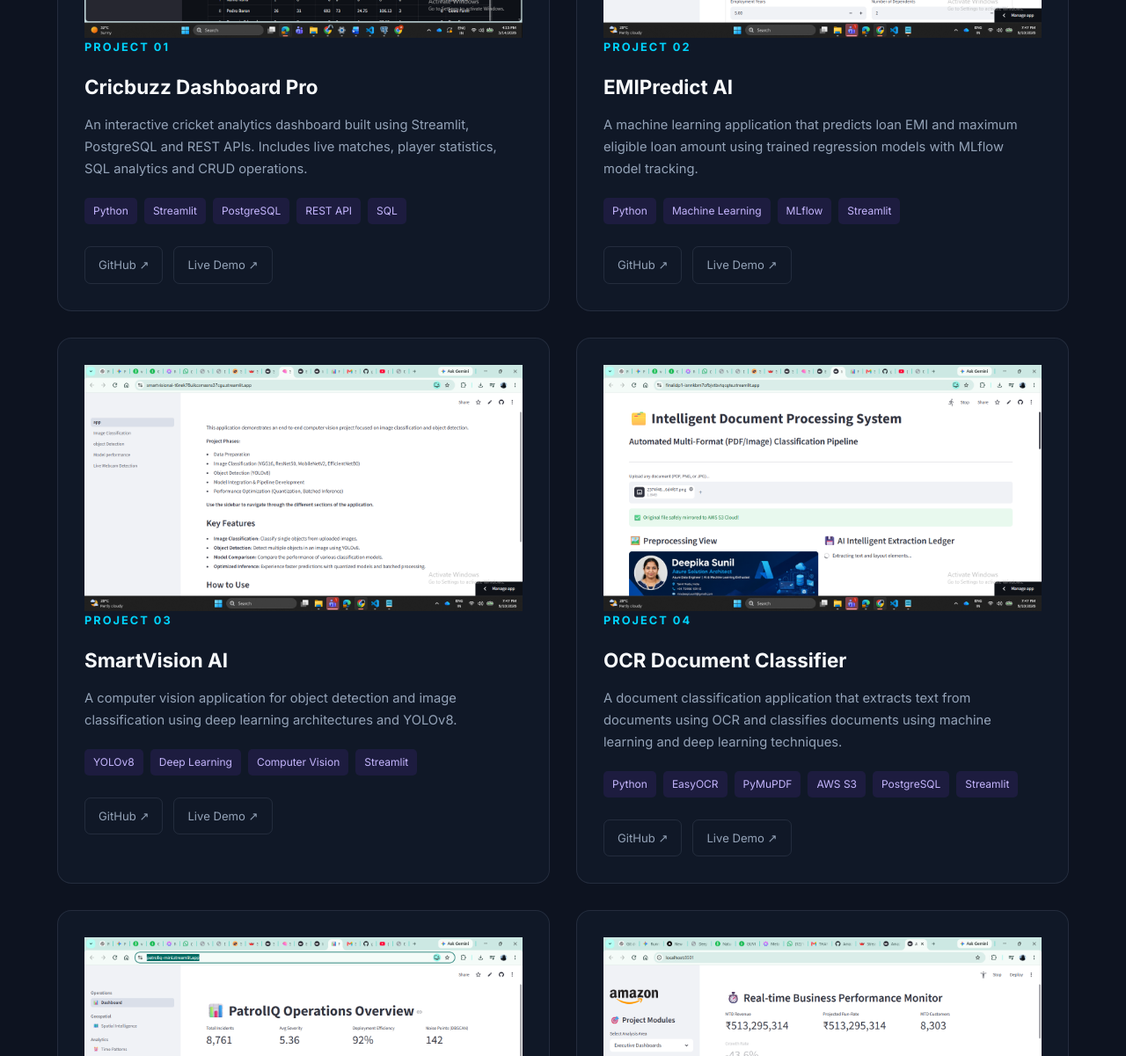
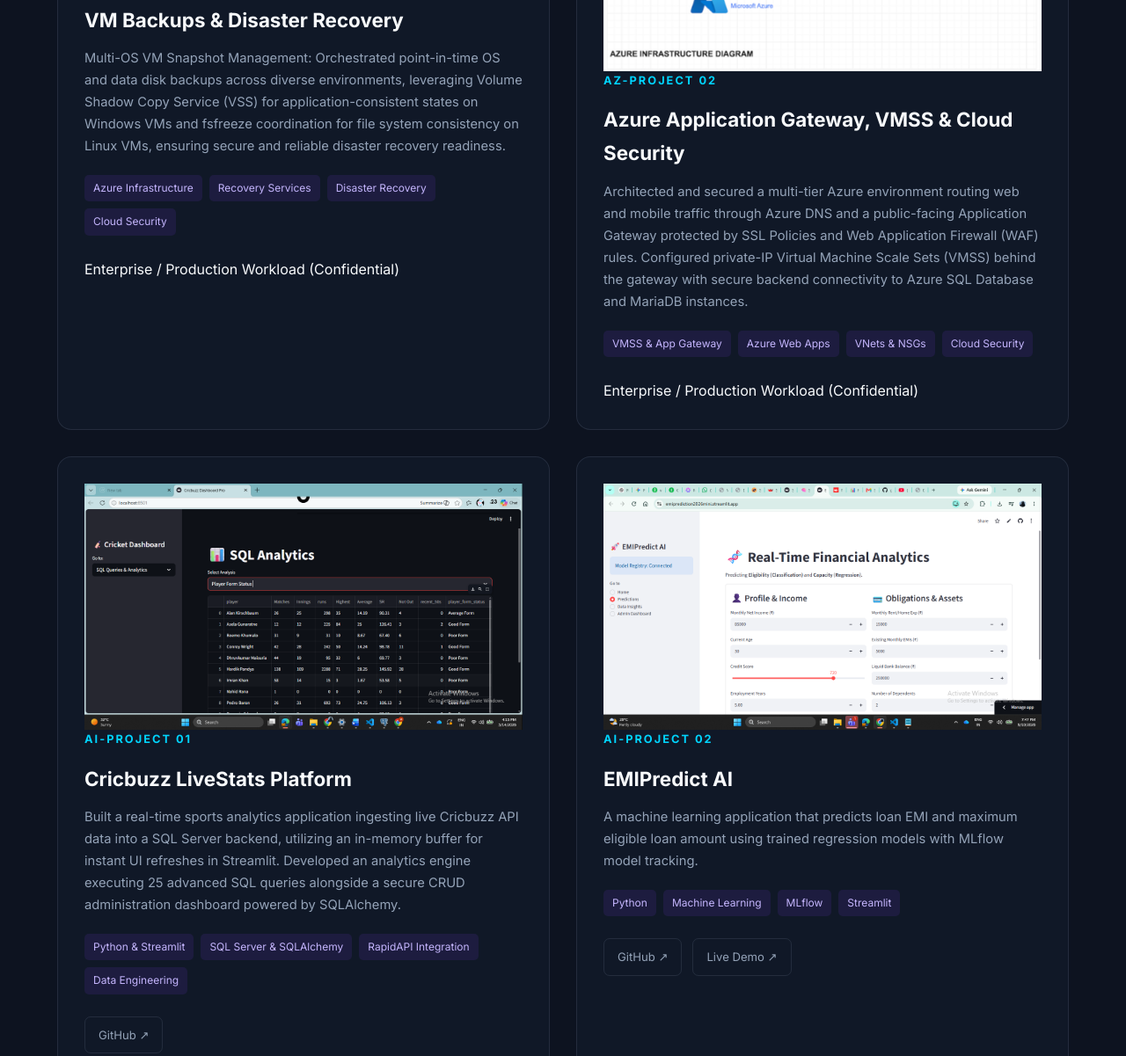
Before and after one commit to mrsdeepisunil-oss/Portfolio, a plain HTML site: page index.html in a window 1280 px wide. Shown: the part 2859-4060 px from the top of the page at 88% size. Drawn offline with Linux system fonts and the light colour scheme.

Commit message:
Initial commit1

```diff
--- a/index.html
+++ b/index.html
@@ -506,68 +506,134 @@
 
             <div class="projects-grid">
 
-
                 <!-- =================================================
-                     PROJECT 01
+                     PROJECT AZ01
                 ================================================== -->
 
                 <div
                     class="project-card"
-                    data-category="data">
-                    <img src="images/crickbuzz.png"
-                    alt="Cricbuzz Dashboard Pro"
+                    data-category="infrastructure">
+                    <img src="images/Az1.png"
+                    alt="VM Backups and Disaster Recovery"
                     class="project-image">
 
                     <div class="project-number">
-                        PROJECT 01
+                        AZ-PROJECT 01
                     </div>
 
                     <h3>
-                        Cricbuzz Dashboard Pro
+                        VM Backups & Disaster Recovery
                     </h3>
 
                     <p>
-                        An interactive cricket analytics dashboard
-                        built using Streamlit, PostgreSQL and REST APIs.
-                        Includes live matches, player statistics,
-                        SQL analytics and CRUD operations.
+                        Multi-OS VM Snapshot Management: Orchestrated point-in-time OS and
+                        data disk backups across diverse environments,
+                        leveraging Volume Shadow Copy Service (VSS) for application-consistent states on Windows VMs and
+                        fsfreeze coordination for file system consistency on Linux VMs,
+                        ensuring secure and reliable disaster recovery readiness.
                     </p>
 
                     <div class="project-tags">
 
-                        <span>Python</span>
-                        <span>Streamlit</span>
-                        <span>PostgreSQL</span>
-                        <span>REST API</span>
-                        <span>SQL</span>
+                        <span>Azure Infrastructure</span>
+                        <span>Recovery Services</span>
+                        <span>Disaster Recovery</span>
+                        <span>Cloud Security</span>
 
                     </div>
 
                     <div class="project-links">
 
-                        <a
-                            href="https://github.com/mrsdeepisunil-oss/guvi-cricbuzz"
-                            target="_blank"
-                            rel="noopener noreferrer">
-
-                            GitHub ↗
-
-                        </a>
-
-                        <a
-                            href="https://guvi-cricbuzz-bq4hnvpk3dhmuafbbvzvdo.streamlit.app/"
-                            target="_blank"
-                            rel="noopener noreferrer">
-
-                            Live Demo ↗
-
-                        </a>
+                        <span class="private-project-label">
+                            Enterprise / Production Workload (Confidential)
+                        </span>
 
                     </div>
 
                 </div>
+                <!-- =================================================
+                                    PROJECT AZ02
+                    ================================================== -->
 
+                <div
+                    class="project-card"
+                    data-category="infrastructure">
+                    <img src="images/Az2.png"
+                    alt="Azure VMSS, App Services & Networking"
+                    class="project-image">
 
+                    <div class="project-number">
+                        AZ-PROJECT 02
+                    </div>
+
+                    <h3>
+                        Azure Application Gateway, VMSS & Cloud Security
+                    </h3>
+
+                    <p>
+                        Architected and secured a multi-tier Azure environment routing web and mobile traffic through
+                        Azure DNS and a public-facing Application Gateway protected by SSL Policies and Web Application
+                        Firewall (WAF) rules. Configured private-IP Virtual Machine Scale Sets (VMSS) behind the gateway
+                        with secure backend connectivity to Azure SQL Database and MariaDB instances.
+                    </p>
+
+                    <div class="project-tags">
+                        <span>VMSS & App Gateway</span>
+                        <span>Azure Web Apps</span>
+                        <span>VNets & NSGs</span>
+                        <span>Cloud Security</span>
+                    </div>
+
+                    <div class="project-links">
+                        <span class="private-project-label">
+                            Enterprise / Production Workload (Confidential)
+                        </span>
+                    </div>
+
+                </div>
+
+                <!-- =================================================
+                     PROJECT AZ03
+                    ================================================== -->
+
+                <div
+                    class="project-card"
+                    data-category="data-engineering">
+                    <img src="images/crickbuzz.png"
+                    alt="Cricbuzz LiveStats Platform"
+                    class="project-image">
+
+                    <div class="project-number">
+                        AI-PROJECT 01
+                    </div>
+
+                    <h3>
+                        Cricbuzz LiveStats Platform
+                    </h3>
+
+                    <p>
+                        Built a real-time sports analytics application ingesting live Cricbuzz API data into a SQL Server backend,
+                        utilizing an in-memory buffer for instant UI refreshes in Streamlit. Developed an analytics engine executing
+                        25 advanced SQL queries alongside a secure CRUD administration dashboard powered by SQLAlchemy.
+                    </p>
+
+                    <div class="project-tags">
+                        <span>Python & Streamlit</span>
+                        <span>SQL Server & SQLAlchemy</span>
+                        <span>RapidAPI Integration</span>
+                        <span>Data Engineering</span>
+                    </div>
+
+                    <div class="project-links">
+                        <a
+                            href="https://github.com/mrsdeepisunil-oss"
+                            target="_blank"
+                            rel="noopener noreferrer">
+                            GitHub ↗
+                        </a>
+                    </div>
+
+                </div>
                 <!-- =================================================
                      PROJECT 02
                 ================================================== -->
@@ -580,7 +646,7 @@
                     class="project-image">
 
                     <div class="project-number">
-                        PROJECT 02
+                        AI-PROJECT 02
                     </div>
 
                     <h3>
@@ -640,7 +706,7 @@
                     class="project-image">
 
                     <div class="project-number">
-                        PROJECT 03
+                        AI-PROJECT 03
                     </div>
 
                     <h3>
@@ -699,7 +765,7 @@
                     class="project-image">
 
                     <div class="project-number">
-                        PROJECT 04
+                        AI-PROJECT 04
                     </div>
 
                     <h3>
@@ -761,7 +827,7 @@
                     class="project-image">
 
                     <div class="project-number">
-                        PROJECT 05
+                        AI-PROJECT 05
                     </div>
 
                     <h3>
@@ -819,7 +885,7 @@
                     class="project-image">
 
                     <div class="project-number">
-                        PROJECT 06
+                        AI-PROJECT 06
                     </div>
 
                     <h3>
```
Also changed, not shown: images/Az1.png (added), images/Az2.png (added).
